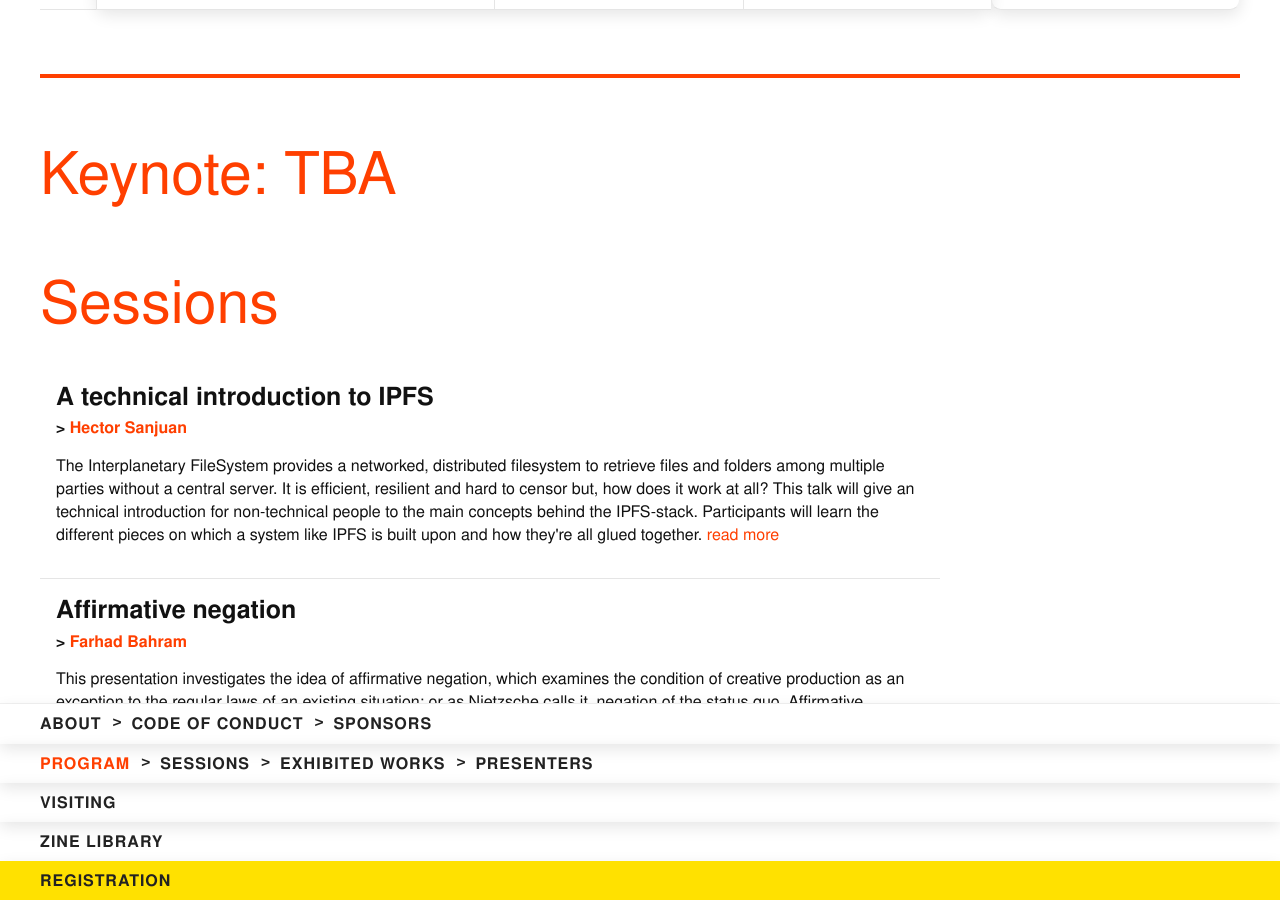
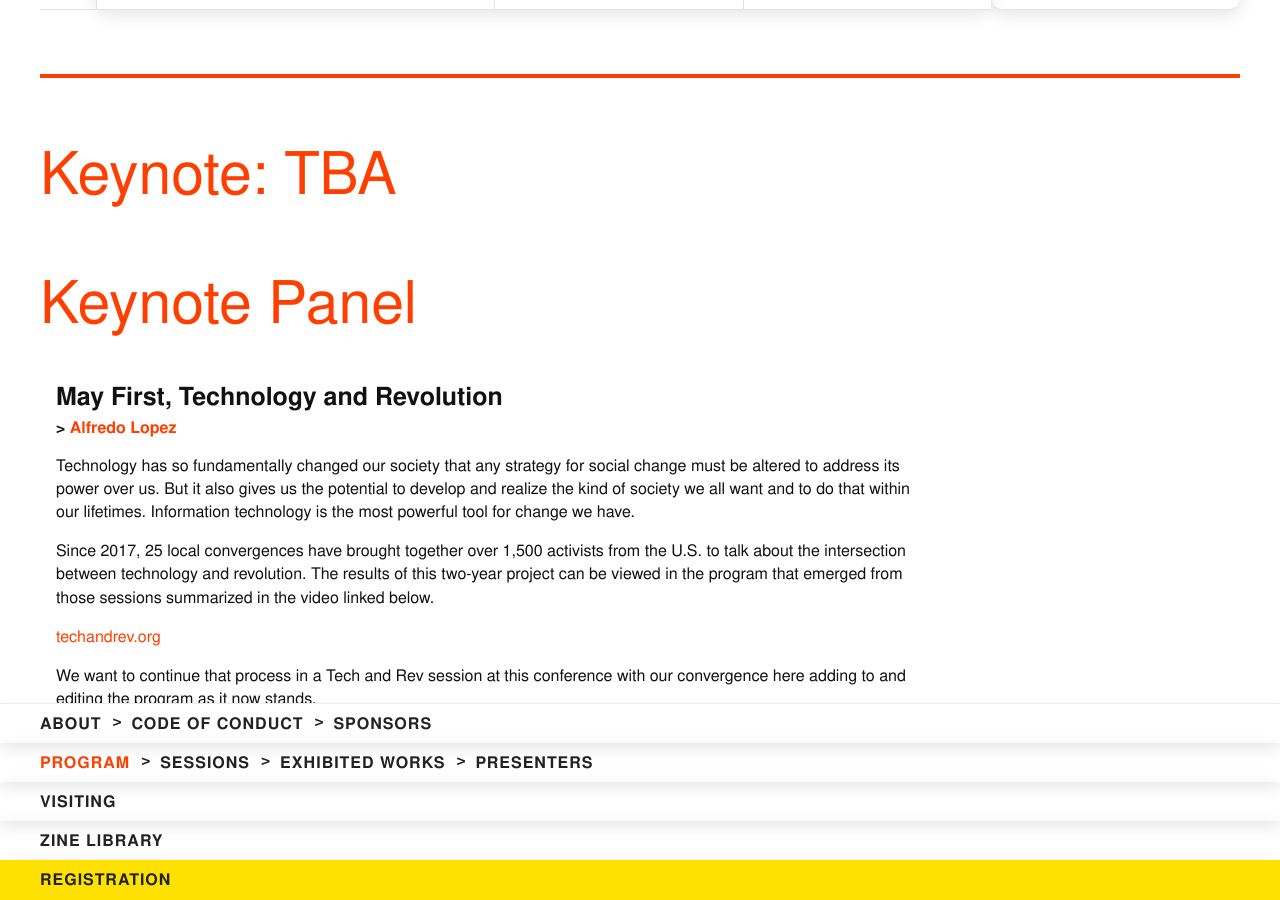
Before and after one commit to ournetworks/ournetworks.ca, a Jekyll site: the page built from program.md, in a window 1280 px wide and 900 px high, scrolled down 4421 px. Built offline with Jekyll 4.4.1, drawn with Linux system fonts in a browser that asks for light colours; some of the changed text lies outside the part shown.

Commit message:
adding may first panel

```diff
--- a/program.md
+++ b/program.md
@@ -360,7 +360,7 @@
 <tr>
   <td>18</td>
   <td>:00</td>
-  <td colspan="3" rowspan="4" class="session-block session-{% include session-type.html session-id=19994 %}">{% include session.html year=2019 session-id=19994 %}</td>
+  <td colspan="3" rowspan="4" class="session-block session-{% include session-type.html session-id=19995 %}">{% include session.html year=2019 session-id=19995 %}</td>
 </tr>
 <tr>
   <td></td>
@@ -567,6 +567,25 @@
 ## Keynote: TBA
 {:.mt-1.heading-2-5.fw-normal.color-accent}
 
+## Keynote Panel
+{:.mt-1.heading-2-5.fw-normal.color-accent}
+
+<div class="session-detail program-block content-width">
+  <a class="program-block-anchor" id="keynote-panel-may-first,-technology-and"></a>
+  <div class="program-block-content">
+    <header class="session-header">
+      <h3 class="session-title heading">May First, Technology and Revolution</h3>
+          <ul class="ls-none pl-0">
+            <li><h4 class="session-presenter">&gt; <a href="#alfredo">Alfredo Lopez</a></h4></li></ul></header><div class="session-caption">
+              <p>Technology has so fundamentally changed our society that any strategy for social change must be altered to address its power over us. But it also gives us the potential to develop and realize the kind of society we all want and to do that within our lifetimes. Information technology is the most powerful tool for change we have.</p>
+
+              <p>Since 2017, 25 local convergences have brought together over 1,500 activists from the U.S. to talk about the intersection between technology and revolution. The results of this two-year project can be viewed in the program that emerged from those sessions summarized in the video linked below.</p>
+
+              <p><a href="https://techandrev.org">techandrev.org</a></p>
+
+              <p>We want to continue that process in a Tech and Rev session at this conference with our convergence here adding to and editing the program as it now stands.</p>
+    </div></div>
+</div>
 
 ## Sessions
 {:.mt-1.heading-2-5.fw-normal.color-accent data-nav-program-link=''}
```
Also changed, not shown: _data/sessions.yml (+8 -0 lines).
